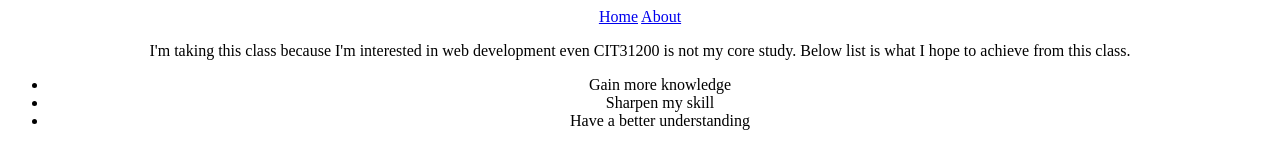
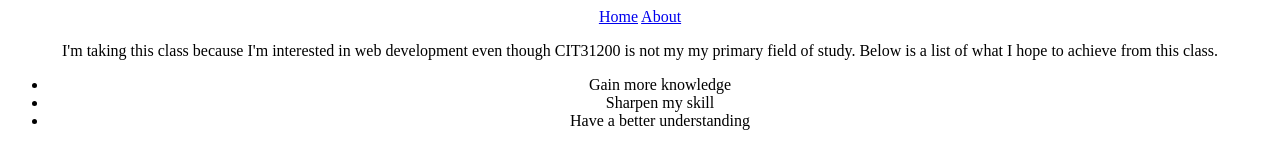
Before and after one commit to gsailo/gsailo.github.io, a plain HTML site: page about.html in a window 1280 px wide. Drawn offline with Linux system fonts and the light colour scheme.

Commit message:
Update about.html

```diff
--- a/about.html
+++ b/about.html
@@ -13,8 +13,8 @@
         </nav>
 
         <main>
-            <p>I&#39m taking this class because I&#39m interested in web development even CIT31200 is not my
-                core study. Below list is what I hope to achieve from this class.
+            <p>I&#39m taking this class because I&#39m interested in web development even though CIT31200 is not my
+                my primary field of study. Below is a list of what I hope to achieve from this class.
             </p>
             <ul>
                 <li>Gain more knowledge</li>
```
